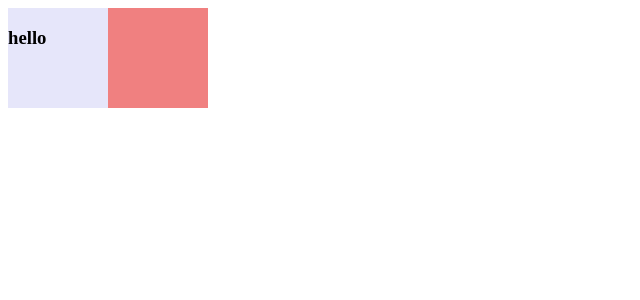
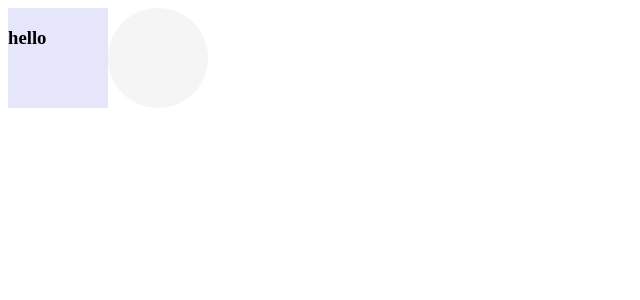
Before and after one commit to milliekang/react-movie-app, a React (Create React App) app: page / in a window 1280 px wide. Shown: the top 300 px of the page, without its empty margins (0-640 px from the left). Built offline with nearby package versions, Linux system fonts and the light colour scheme.

Commit message:
Adapting and Extending

```diff
--- a/src/App.js
+++ b/src/App.js
@@ -4,27 +4,33 @@ const Parent = styled.div`
 display: flex;
 `
 
-const ChildOne = styled.div`
+const Child = styled.div`
 width: 100px;
 height: 100px;
-background-color:lavender;
+background-color:${(props) => props.bgColor};
 `
 
-const ChildTwo = styled.div`
-width: 100px;
-height: 100px;
-background-color:lightcoral;
+
+// styled component의 함수형 사용
+const Circle = styled(Child)`
+border-radius:100px;
 `
+
+// const ChildTwo = styled.div`
+// width: 100px;
+// height: 100px;
+// background-color:lightcoral;
+// `
 
 const Text = styled.h3``
 
 function App() {
   return (
   <Parent>
-    <ChildOne>
+    <Child bgColor="lavender">
       <Text>hello</Text>
-    </ChildOne>
-    <ChildTwo />
+    </Child>
+    <Circle bgColor="whitesmoke" />
   </Parent>);
 }
 
```
